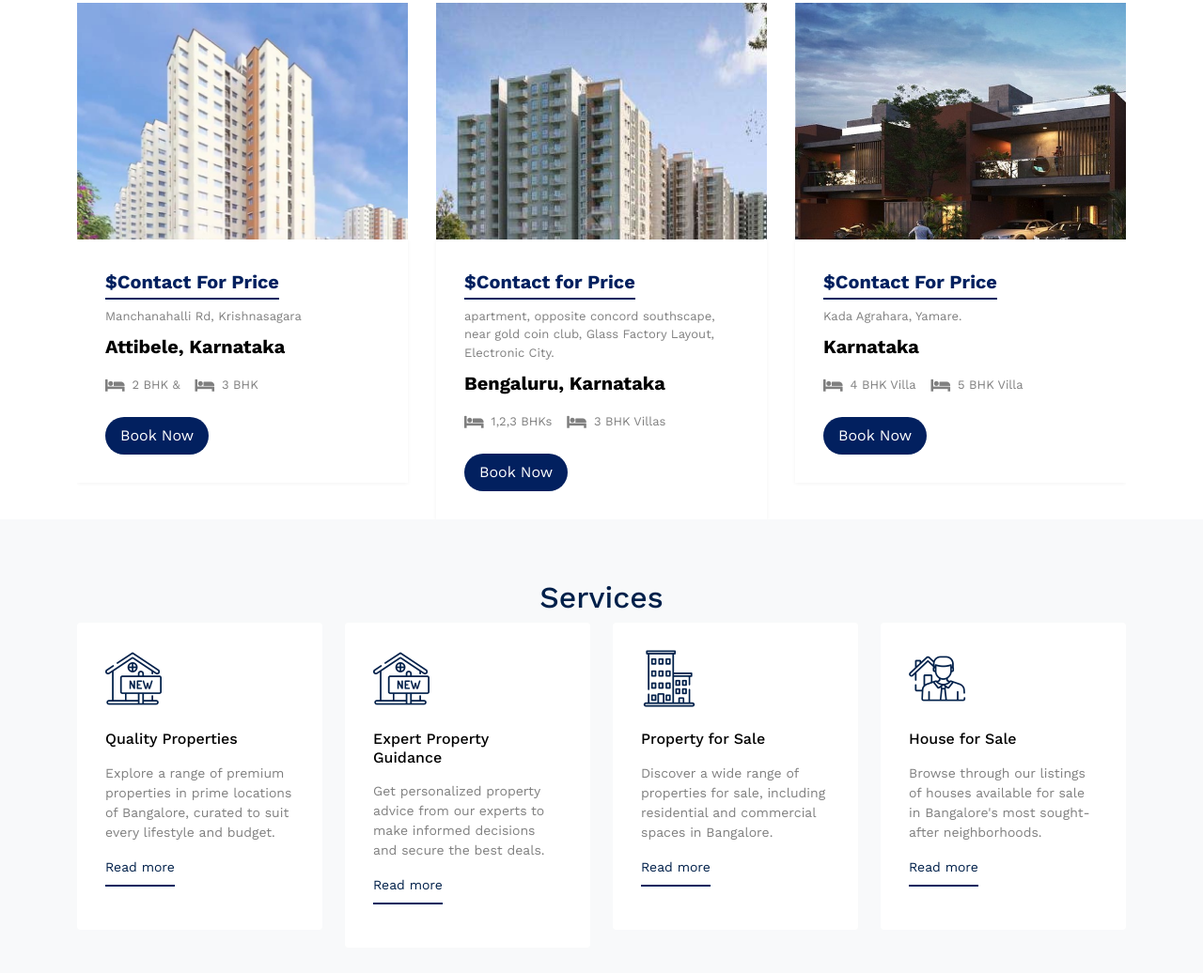
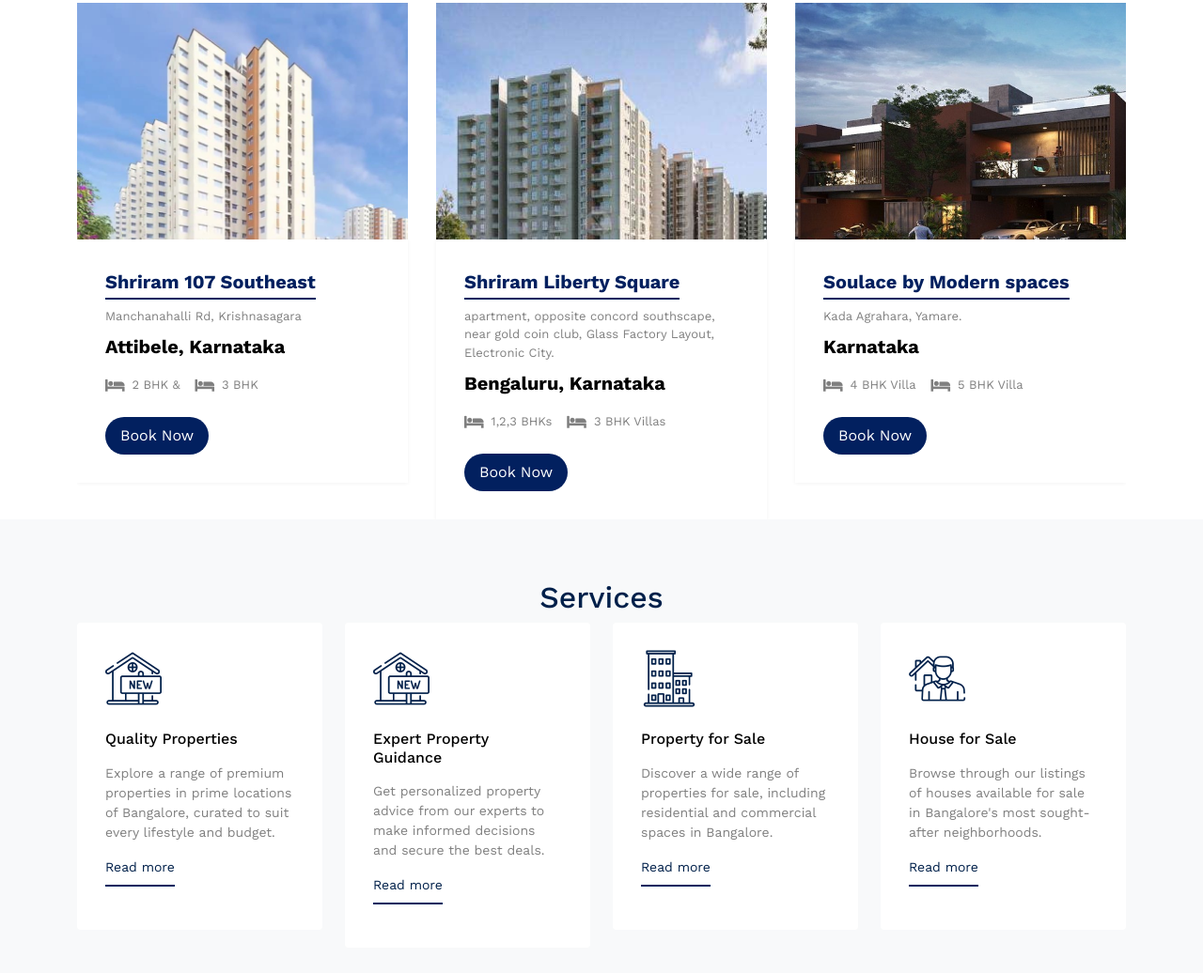
Before and after one commit to digitalbrands/bestkey, a plain HTML site: page index.html in a window 1280 px wide. Shown: the part 982-2018 px from the top of the page at 94% size. Drawn offline with nearby package versions, Linux system fonts and the light colour scheme; a script that the page names is missing; files whose address does not match are found by name.

Commit message:
Update index.html

```diff
--- a/index.html
+++ b/index.html
@@ -217,7 +217,7 @@
                   </a>
 
                   <div class="property-content">
-                    <div class="price mb-2"><span>$Contact For Price</span></div>
+                    <div class="price mb-2"><span>Shriram 107 Southeast</span></div>
                     <div>
                       <span class="d-block mb-2 text-black-50"
                         >Manchanahalli Rd, Krishnasagara</span>
@@ -250,7 +250,7 @@
                   </a>
 
                   <div class="property-content">
-                    <div class="price mb-2"><span>$Contact for Price</span></div>
+                    <div class="price mb-2"><span>Shriram Liberty Square</span></div>
                     <div>
                       <span class="d-block mb-2 text-black-50"
                         >apartment, opposite concord southscape, near gold coin club, Glass Factory Layout, Electronic City.</span
@@ -284,7 +284,7 @@
                   </a>
 
                   <div class="property-content">
-                    <div class="price mb-2"><span>$Contact For Price</span></div>
+                    <div class="price mb-2"><span>Soulace  by Modern spaces</span></div>
                     <div>
                       <span class="d-block mb-2 text-black-50"
                         >Kada Agrahara, Yamare.</span
```
